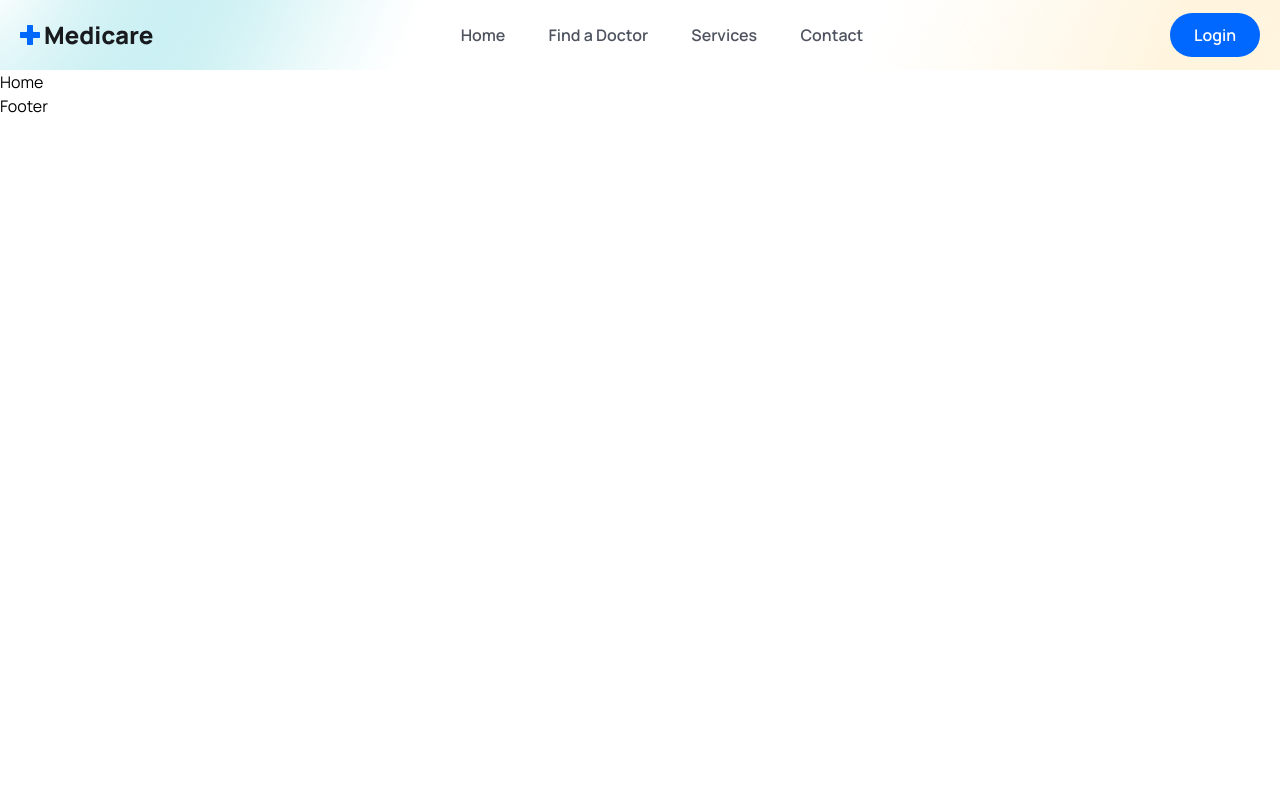
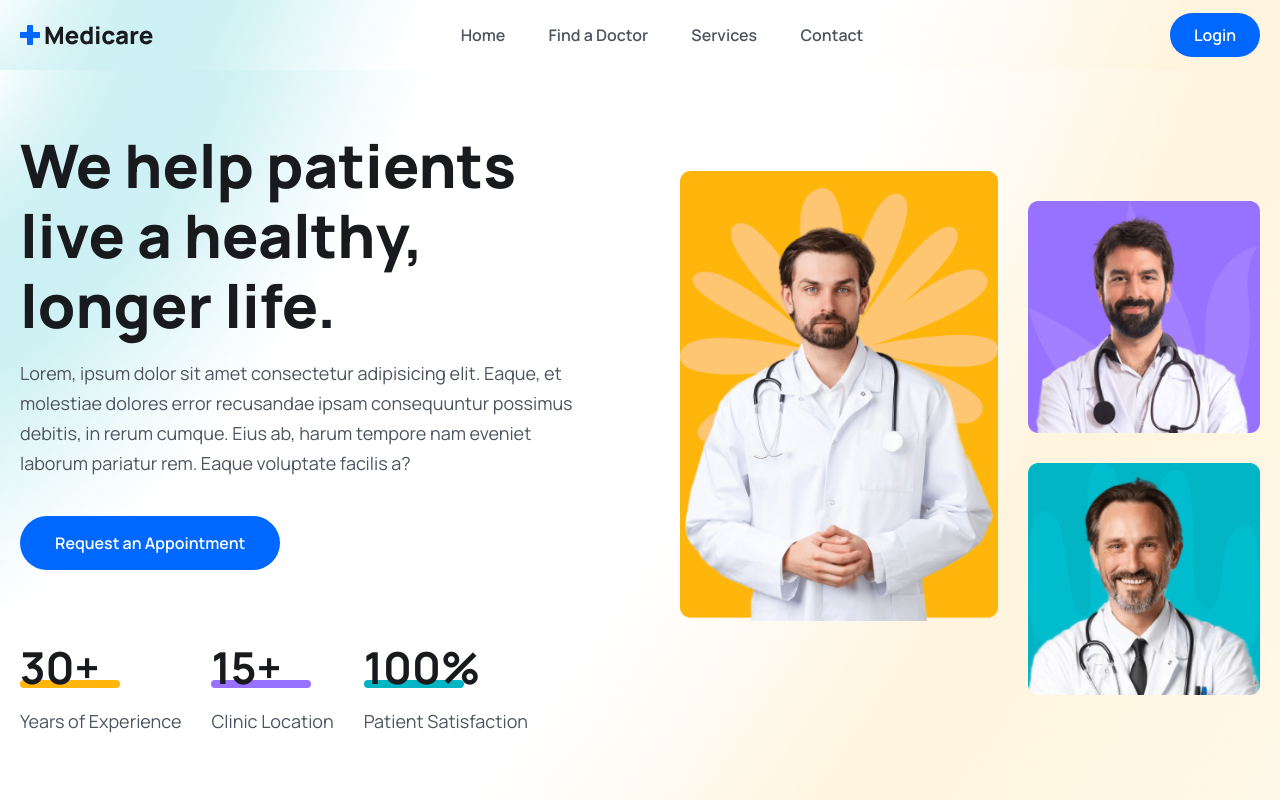
Before and after one commit to M-Alam116/Doctor-Appointment, a React (Vite) app in the folder frontend/: page / in a window 1280 px wide. Shown: the top 800 px of the page. Built offline with nearby package versions, Linux system fonts and the light colour scheme; the HTML template or start-up script is replaced by a standard one.

Commit message:
hero section completed

```diff
--- a/frontend/index.html
+++ b/frontend/index.html
@@ -4,7 +4,7 @@
     <meta charset="UTF-8" />
     <link rel="icon" type="image/svg+xml" href="/vite.svg" />
     <meta name="viewport" content="width=device-width, initial-scale=1.0" />
-    <title>Vite + React</title>
+    <title>Doctor Appointment</title>
   </head>
   <body>
     <div id="root"></div>
--- a/frontend/src/App.css
+++ b/frontend/src/App.css
@@ -18,6 +18,7 @@
   top: 0;
   left: 0;
   z-index: 99999;
+  background: white;
   box-shadow: 3px 3px -8px 3px #ddd;
 }
 
--- a/frontend/src/components/Header/Header.jsx
+++ b/frontend/src/components/Header/Header.jsx
@@ -92,7 +92,7 @@
               </button>
             </Link>
 
-            <span className="md: hidden" onClick={toggleMenu}>
+            <span className="block md:hidden" onClick={toggleMenu}>
               <BiMenu className="w-6 h-6 cursor-pointer" />
             </span>
           </div>
--- a/frontend/src/index.css
+++ b/frontend/src/index.css
@@ -14,7 +14,7 @@
   }
 
   .btn {
-    @apply bg-primaryColor py=[15px] px-[35px] rounded-[50px] text-white font-[600] mt-[38px];
+    @apply bg-primaryColor py-[15px] px-[35px] rounded-[50px] text-white font-[600] mt-[38px];
   }
 
   .heading {
@@ -27,6 +27,10 @@
 
   .header {
     @apply bg-[url('./assets/images/mask.png')] bg-no-repeat bg-center bg-cover w-full h-[70px] leading-[70px];
+  }
+
+  .hero__section {
+    @apply bg-[url('./assets/images/hero-bg.png')] bg-no-repeat bg-center bg-cover;
   }
 }
 
--- a/frontend/src/pages/Home.jsx
+++ b/frontend/src/pages/Home.jsx
@@ -1,5 +1,84 @@
+import heroImg01 from "../assets/images/hero-img01.png";
+import heroImg02 from "../assets/images/hero-img02.png";
+import heroImg03 from "../assets/images/hero-img03.png";
 const Home = () => {
-  return <div>Home</div>;
+  return (
+    <>
+      {/* ========= hero section ========== */}
+      <section className="hero__section pt-[60px] 2xl:h-[800px]">
+        <div className="container">
+          <div className="flex flex-col lg:flex-row gap-[90px] items-center justify-between">
+            {/* ============== hero content =========== */}
+            <div>
+              <div className="lg:w-[570px]">
+                <h1 className="text-[36px] leading-[46px] text-headingColor font-[800] md:text-[60px] md:leading-[70px]">
+                  We help patients live a healthy, longer life.
+                </h1>
+                <p className="text__para">
+                  Lorem, ipsum dolor sit amet consectetur adipisicing elit.
+                  Eaque, et molestiae dolores error recusandae ipsam
+                  consequuntur possimus debitis, in rerum cumque. Eius ab, harum
+                  tempore nam eveniet laborum pariatur rem. Eaque voluptate
+                  facilis a?
+                </p>
+
+                <button className="btn">Request an Appointment</button>
+              </div>
+
+              {/* ========= hero counter ========== */}
+              <div className="mt-[30px] lg:mt-[70px] flex flex-col lg:flex-row lg:items-center gap-5 lg:gap-[30px]">
+                <div>
+                  <h2 className="text-[36px] leading-[56px] lg:text-[44px] lg:leading-[54px] font-[700] text-headingColor">
+                    30+
+                  </h2>
+                  <span className="w-[100px] h-2 bg-yellowColor rounded-full block mt-[-14px] "></span>
+                  <p className="text__para">Years of Experience</p>
+                </div>
+
+                <div>
+                  <h2 className="text-[36px] leading-[56px] lg:text-[44px] lg:leading-[54px] font-[700] text-headingColor">
+                    15+
+                  </h2>
+                  <span className="w-[100px] h-2 bg-purpleColor rounded-full block mt-[-14px] "></span>
+                  <p className="text__para">Clinic Location</p>
+                </div>
+
+                <div>
+                  <h2 className="text-[36px] leading-[56px] lg:text-[44px] lg:leading-[54px] font-[700] text-headingColor">
+                    100%
+                  </h2>
+                  <span className="w-[100px] h-2 bg-irisBlueColor rounded-full block mt-[-14px] "></span>
+                  <p className="text__para">Patient Satisfaction</p>
+                </div>
+              </div>
+            </div>
+            {/* ======= hero content ========== */}
+
+            <div className="flex gap-[30px] justify-end">
+              <div>
+                <img className="w-full" src={heroImg01} alt="" />
+              </div>
+              <div className="mt-[30px]">
+                <img className="w-full mb-[30px]" src={heroImg02} alt="" />
+                <img className="w-full" src={heroImg03} alt="" />
+              </div>
+            </div>
+          </div>
+        </div>
+      </section>
+      {/* ========== hero section end ========== */}
+
+      <section>
+        <div className="container">
+          <div className="lg:w-[470px] mx-auto">
+            <h2 className="heading text-center">
+              Providing the best medical services
+            </h2>
+          </div>
+        </div>
+      </section>
+    </>
+  );
 };
 
 export default Home;
```
